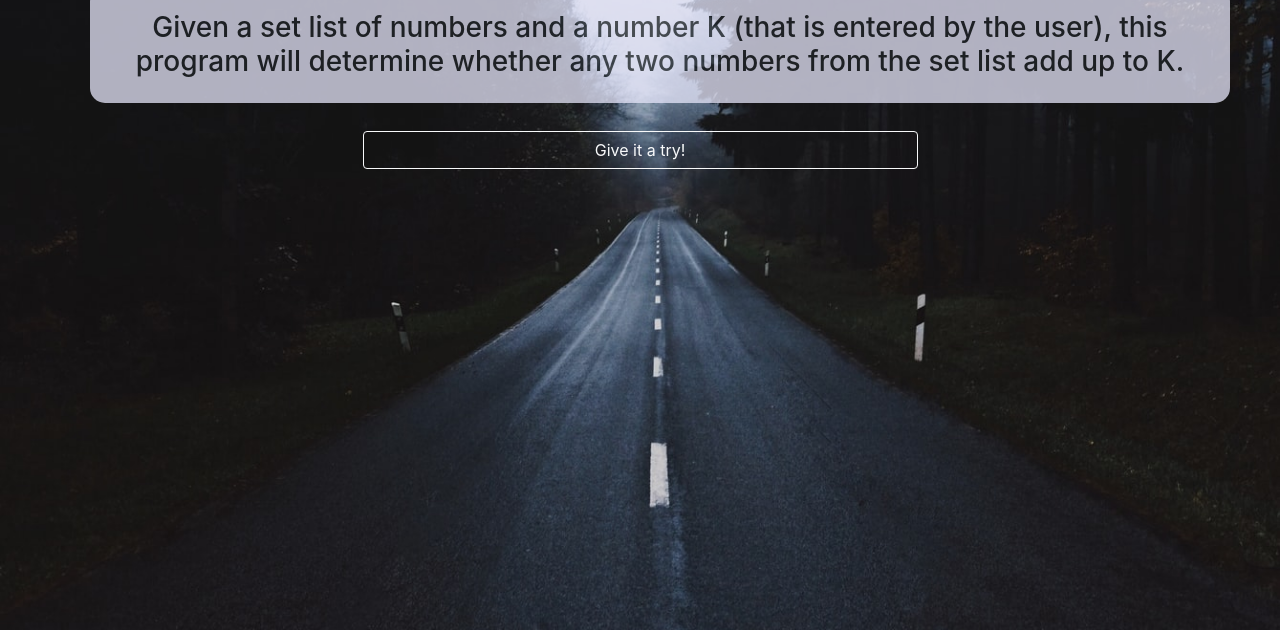
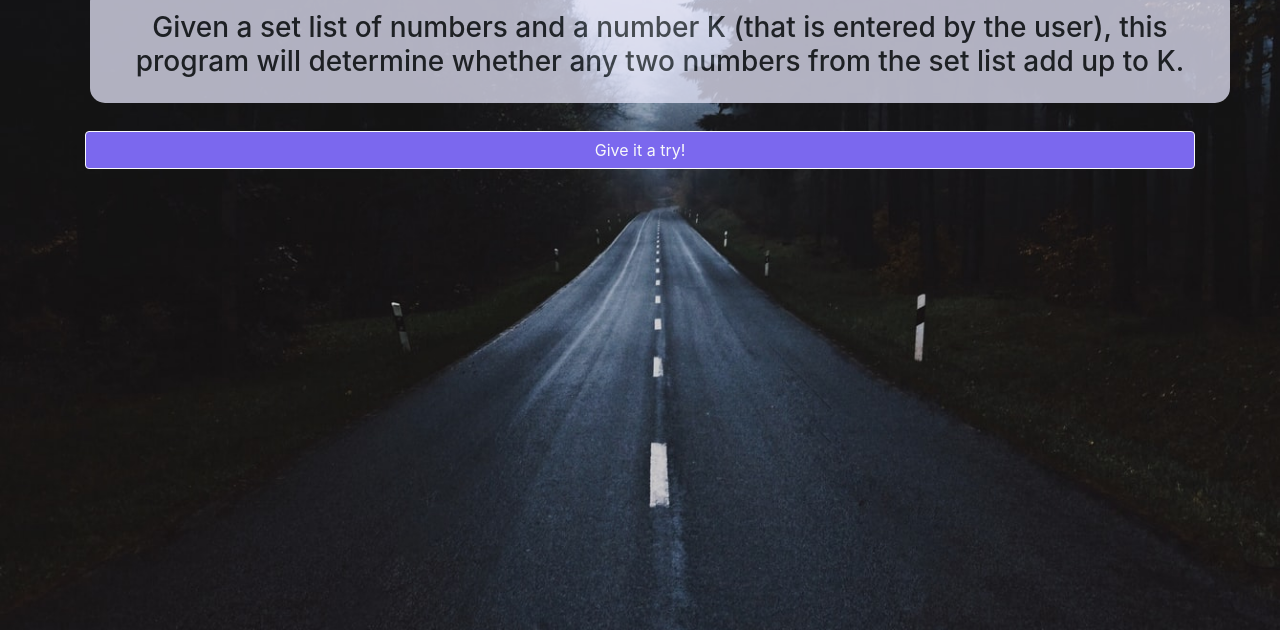
Before and after one commit to AVelez9882/SumOfAllFears, a plain HTML site: page Project/Index.html in a window 1280 px wide. Shown: the part 170-800 px from the top of the page. Drawn offline with nearby package versions, Linux system fonts and the light colour scheme.

Commit message:
button
button color on Index - style sheet not referencing

```diff
--- a/Project/CSS/TextStyle.css
+++ b/Project/CSS/TextStyle.css
@@ -57,5 +57,5 @@ hr.Sep {
 .btnMarg {
 	margin-top: 10px;
 	width: 50%;
-	background-color: mediumslateblue
+	background-color: mediumslateblue;
 }
--- a/Project/Index.html
+++ b/Project/Index.html
@@ -73,7 +73,7 @@
         </div>
         <div class="row">
             <div class="col-lg-12 text-center elWide">
-                <a href="https://av-sumofallfears.netlify.app/solve" class="btn btn-outline-light btnMarg text-center">Give it a try!</a>
+                <a href="https://av-sumofallfears.netlify.app/solve" class="btn btn-outline-light elWide" style="background-color: mediumslateblue">Give it a try!</a>
             </div>
         </div>
     </div>
```
